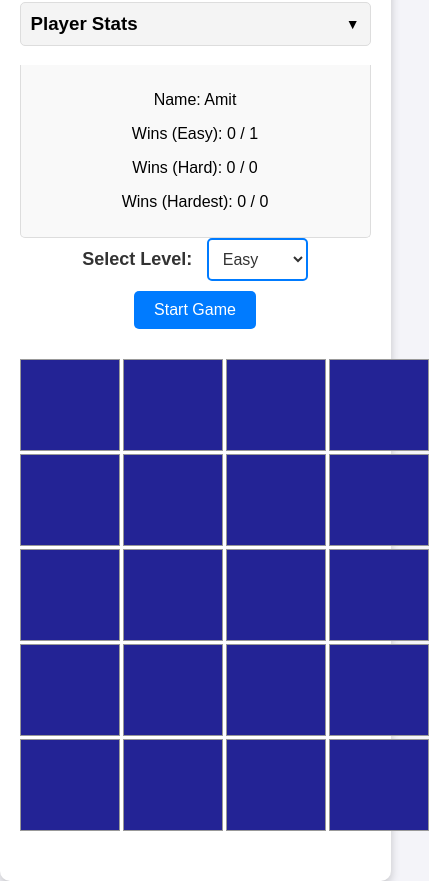
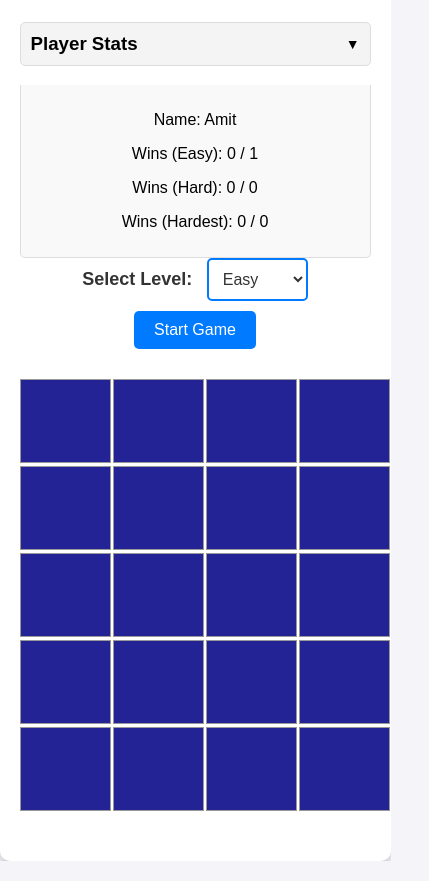
Before and after one commit to amitkumarjha-code/tile-memory, a plain HTML site: page index.html in a window 390 px wide. Both pictures are taken after a click on the button "Start Game". Shown: the whole page, 429 px wide, since content can reach past the window. Drawn offline with Linux system fonts and the light colour scheme.

Commit message:
size fitting in iphone

```diff
--- a/style.css
+++ b/style.css
@@ -1,14 +1,14 @@
 #game-board {
     display: grid;
-    grid-template-columns: repeat(4, 100px); /* Example grid */
+    grid-template-columns: repeat(4, 90px); /* Example grid */
     gap: 3px;
     margin: 30px auto;
-    width: 405px;
+    width: 370px;
 }
 
 .tile {
-    width: 98px;
-    height: 90px;
+    width: 89px;
+    height: 82px;
     background-color: #232395;
     border: 1px solid #999;
     display: flex;
```
